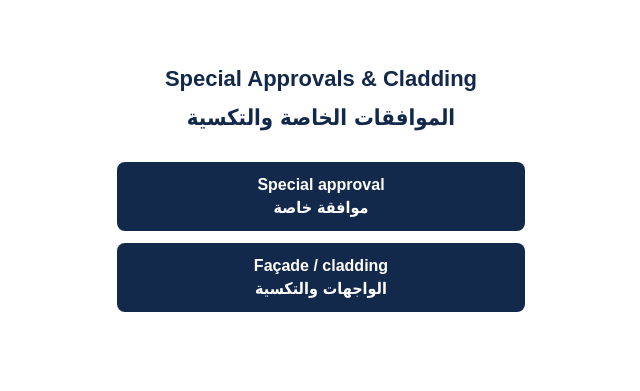
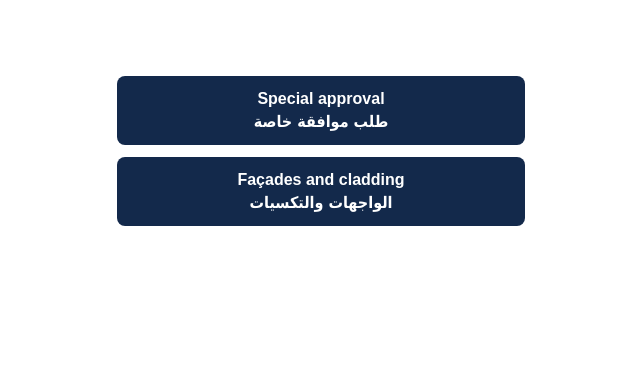
Before and after one commit to ped-email-generator/ped-email-generator.github.io, a plain HTML site: page sac/index.html in a window 1280 px wide. Shown: the whole page, without its empty margins (319-959 px from the left). Drawn offline with Linux system fonts and the light colour scheme.

Commit message:
Separate links: sac/ points to sa/ and facade/

```diff
--- a/sac/index.html
+++ b/sac/index.html
@@ -5,13 +5,11 @@
 <meta name="viewport" content="width=device-width, initial-scale=1">
 <meta name="robots" content="noindex">
 <meta http-equiv="Content-Security-Policy" content="default-src 'none'; style-src 'unsafe-inline'; base-uri 'none'; form-action 'none'">
-<title>Special Approvals &amp; Cladding — Preventive Engineering Department</title>
+<title>Special approvals · Façades and cladding — Preventive Engineering Department</title>
 <style>
   :root { color-scheme: light; }
   html, body { margin: 0; background: #ffffff; color: #13294b; font-family: Arial, "Segoe UI", Tahoma, sans-serif; }
   main { max-width: 560px; margin: 0 auto; padding: 64px 16px; text-align: center; }
-  h1 { font-size: 22px; line-height: 1.4; margin: 0 0 8px; }
-  h1[lang="ar"] { font-family: Tahoma, Arial, sans-serif; margin-bottom: 28px; }
   a.btn { display: block; margin: 12px auto; max-width: 360px; background: #13294b; color: #ffffff; text-decoration: none; font-weight: bold; font-size: 16px; padding: 14px 24px; border-radius: 8px; }
   a.btn span { display: block; }
   a.btn span[lang="ar"] { font-family: Tahoma, Arial, sans-serif; margin-top: 4px; }
@@ -19,10 +17,8 @@
 </head>
 <body>
 <main>
-  <h1>Special Approvals &amp; Cladding</h1>
-  <h1 lang="ar" dir="rtl">الموافقات الخاصة والتكسية</h1>
-  <a class="btn" href="../portal/#/new/sa"><span>Special approval</span><span lang="ar" dir="rtl">موافقة خاصة</span></a>
-  <a class="btn" href="../portal/#/new/fc"><span>Façade / cladding</span><span lang="ar" dir="rtl">الواجهات والتكسية</span></a>
+  <a class="btn" href="../sa/"><span>Special approval</span><span lang="ar" dir="rtl">طلب موافقة خاصة</span></a>
+  <a class="btn" href="../facade/"><span>Façades and cladding</span><span lang="ar" dir="rtl">الواجهات والتكسيات</span></a>
 </main>
 </body>
 </html>
```
